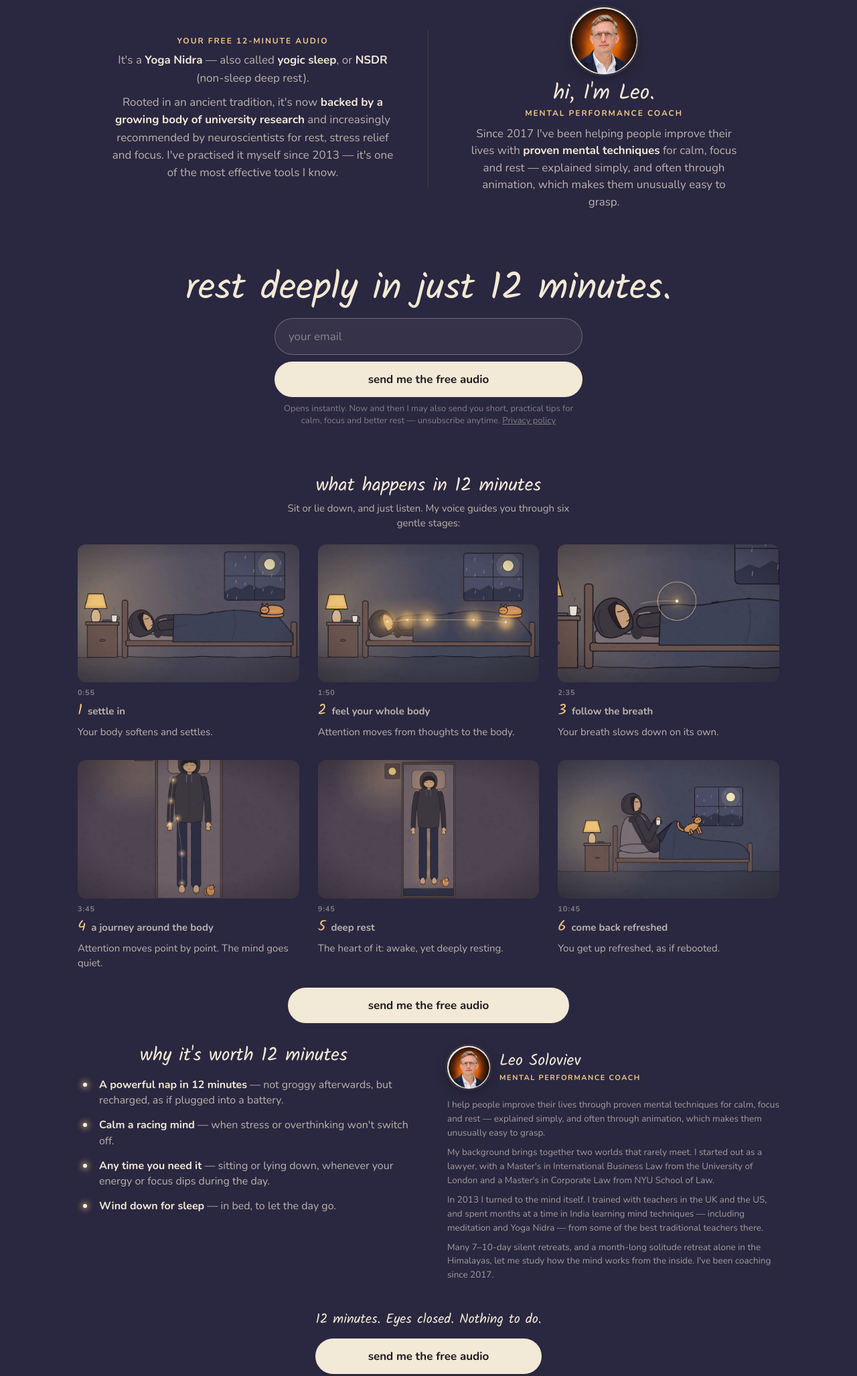
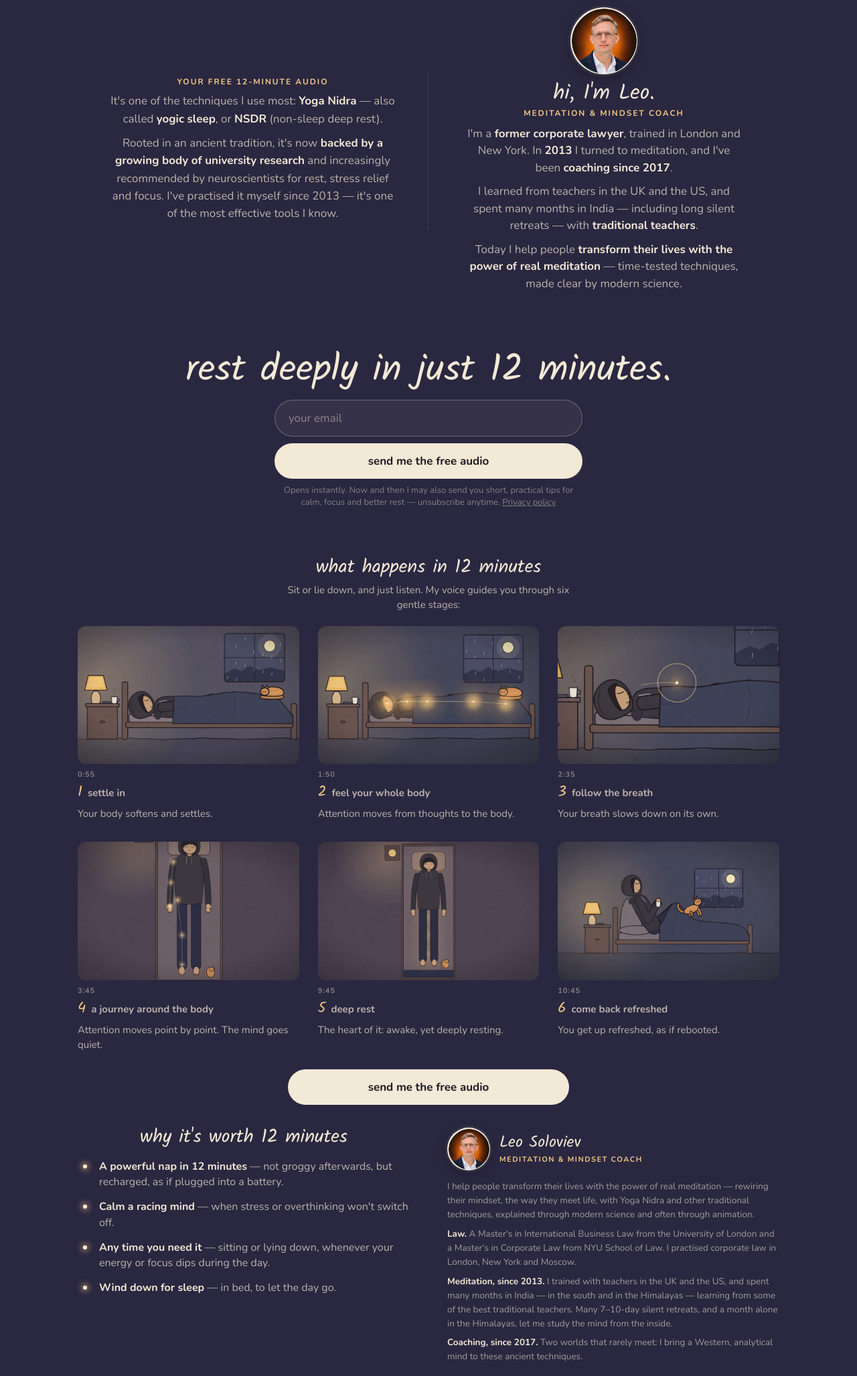
Before and after one commit to levsoloviev/byleo, a plain HTML site: page index.html in a window 1280 px wide. Shown: the part 561-2616 px from the top of the page at 67% size. Drawn offline with nearby package versions, Linux system fonts and the light colour scheme.

Commit message:
Add files via upload

```diff
--- a/index.html
+++ b/index.html
@@ -4,7 +4,7 @@
 <meta charset="utf-8" />
 <meta name="viewport" content="width=device-width, initial-scale=1" />
 <title>Free 12-minute Yoga Nidra (NSDR) audio — rest deeply · Leo Soloviev</title>
-<meta name="description" content="Free 12-minute guided Yoga Nidra (NSDR, non-sleep deep rest) audio by Leo Soloviev, mental performance coach. Feel recharged, like after a powerful nap." />
+<meta name="description" content="Free 12-minute guided Yoga Nidra (NSDR, non-sleep deep rest) audio by Leo Soloviev, meditation and mindset coach. Feel recharged, like after a powerful nap." />
 <link rel="canonical" href="https://byleo.org/" />
 <meta name="author" content="Leo Soloviev" />
 <meta name="robots" content="index, follow, max-image-preview:large, max-snippet:-1" />
@@ -39,7 +39,7 @@
    "@id": "https://byleo.org/#website",
    "url": "https://byleo.org/",
    "name": "byleo.org",
-   "description": "Proven mental techniques for calm, focus and rest by Leo Soloviev.",
+   "description": "Transform your life with the power of real meditation: traditional techniques and modern science, by Leo Soloviev.",
    "publisher": {
     "@id": "https://byleo.org/#leo"
    },
@@ -51,8 +51,8 @@
    "name": "Leo Soloviev",
    "url": "https://byleo.org/",
    "image": "https://byleo.org/assets/leo.jpg",
-   "jobTitle": "Mental performance coach",
-   "description": "Mental performance coach. Helping people improve their lives through proven mental techniques for calm, focus and rest since 2017; practising meditation and Yoga Nidra since 2013.",
+   "jobTitle": "Meditation and mindset coach",
+   "description": "Former corporate lawyer, trained in London and New York, practised in London, New York and Moscow; turned to meditation in 2013 and has been coaching since 2017. Trained with teachers in the UK and the US and for many months with traditional teachers in India, including long silent retreats.",
    "alumniOf": [
     {
      "@type": "CollegeOrUniversity",
@@ -70,7 +70,7 @@
     "Mindfulness",
     "Stress relief",
     "Focus",
-    "Mental performance"
+    "Mindset coaching"
    ],
    "sameAs": [
     "https://www.instagram.com/byleo_org/"
@@ -81,7 +81,7 @@
    "@id": "https://byleo.org/#webpage",
    "url": "https://byleo.org/",
    "name": "Free 12-minute Yoga Nidra (NSDR) audio — rest deeply",
-   "description": "Free 12-minute guided Yoga Nidra (NSDR, non-sleep deep rest) audio by Leo Soloviev, mental performance coach. Feel recharged, like after a powerful nap.",
+   "description": "Free 12-minute guided Yoga Nidra (NSDR, non-sleep deep rest) audio by Leo Soloviev, meditation and mindset coach. Feel recharged, like after a powerful nap.",
    "isPartOf": {
     "@id": "https://byleo.org/#website"
    },
@@ -163,7 +163,7 @@
   .what { font-size: 16px; line-height: 1.5; color: var(--cream-soft); margin: 0 auto; max-width: 24em; }
   .what b, .about-audio b { color: var(--cream); font-weight: 700; }
   .about-audio { font-size: 16px; line-height: 1.55; color: var(--cream-soft); margin: 0 auto; max-width: 26em; }
-  .about-audio + .about-audio { margin-top: 10px; }
+  .about-audio + .about-audio, .what + .what { margin-top: 10px; }
   .eyebrow { font-size: 12px; font-weight: 700; letter-spacing: 0.16em; text-transform: uppercase; color: var(--amber); text-align: center; margin: 0 0 8px; }
   h1 { font-family: "Kalam", cursive; font-weight: 400; font-size: 38px; line-height: 1.05; text-align: center; margin: 0 0 14px; }
   .sub { font-size: 16px; line-height: 1.5; color: var(--cream-soft); text-align: center; margin: 0 auto 18px; max-width: 28em; }
@@ -200,6 +200,7 @@
   .leo .role { font-size: 11px; font-weight: 700; letter-spacing: 0.14em; text-transform: uppercase; color: var(--amber); margin: 4px 0 0; }
   .leo p { font-size: 13.5px; line-height: 1.55; color: rgba(242, 233, 214, 0.6); margin: 0 0 8px; text-align: left; }
   .leo p:last-child { margin-bottom: 0; }
+  .leo p b { color: var(--cream); font-weight: 700; }
   /* a second button at the end, for people who scroll down first */
   .again { margin-top: 30px; text-align: center; }
   .again-line { font-family: "Kalam", cursive; font-size: 20px; margin: 0 0 12px; }
@@ -252,13 +253,15 @@
       <div class="block hello">
         <div class="ring"><img src="assets/leo.jpg" width="168" height="168" alt="Leo Soloviev" /></div>
         <p class="hi">hi, I'm Leo.</p>
-        <p class="role-top">mental performance coach</p>
-        <p class="what">Since 2017 I've been helping people improve their lives with <b>proven mental techniques</b> for calm, focus and rest — explained simply, and often through animation, which makes them unusually easy to grasp.</p>
+        <p class="role-top">meditation &amp; mindset coach</p>
+        <p class="what">I'm a <b>former corporate lawyer</b>, trained in London and New York. In <b>2013</b> I turned to meditation, and I've been <b>coaching since 2017</b>.</p>
+        <p class="what">I learned from teachers in the UK and the US, and spent many months in India — including long silent retreats — with <b>traditional teachers</b>.</p>
+        <p class="what">Today I help people <b>transform their lives with the power of real meditation</b> — time-tested techniques, made clear by modern science.</p>
       </div>
 
       <div class="block">
         <p class="eyebrow">your free 12-minute audio</p>
-        <p class="about-audio">It's a <b>Yoga Nidra</b> — also called <b>yogic sleep</b>, or <b>NSDR</b> (non-sleep deep rest).</p>
+        <p class="about-audio">It's one of the techniques I use most: <b>Yoga Nidra</b> — also called <b>yogic sleep</b>, or <b>NSDR</b> (non-sleep deep rest).</p>
         <p class="about-audio">Rooted in an ancient tradition, it's now <b>backed by a growing body of university research</b> and increasingly recommended by neuroscientists for rest, stress relief and focus. I've practised it myself since 2013 — it's one of the most effective tools I know.</p>
       </div>
 
@@ -331,13 +334,13 @@
           <div class="ring"><img src="assets/leo.jpg" width="168" height="168" alt="Leo Soloviev" loading="lazy" /></div>
           <div>
             <h2>Leo Soloviev</h2>
-            <div class="role">mental performance coach</div>
+            <div class="role">meditation &amp; mindset coach</div>
           </div>
         </div>
-        <p>I help people improve their lives through proven mental techniques for calm, focus and rest — explained simply, and often through animation, which makes them unusually easy to grasp.</p>
-        <p>My background brings together two worlds that rarely meet. I started out as a lawyer, with a Master's in International Business Law from the University of London and a Master's in Corporate Law from NYU School of Law.</p>
-        <p>In 2013 I turned to the mind itself. I trained with teachers in the UK and the US, and spent months at a time in India learning mind techniques — including meditation and Yoga Nidra — from some of the best traditional teachers there.</p>
-        <p>Many 7–10-day silent retreats, and a month-long solitude retreat alone in the Himalayas, let me study how the mind works from the inside. I've been coaching since 2017.</p>
+        <p>I help people transform their lives with the power of real meditation — rewiring their mindset, the way they meet life, with Yoga Nidra and other traditional techniques, explained through modern science and often through animation.</p>
+        <p><b>Law.</b> A Master's in International Business Law from the University of London and a Master's in Corporate Law from NYU School of Law. I practised corporate law in London, New York and Moscow.</p>
+        <p><b>Meditation, since 2013.</b> I trained with teachers in the UK and the US, and spent many months in India — in the south and in the Himalayas — learning from some of the best traditional teachers. Many 7–10-day silent retreats, and a month alone in the Himalayas, let me study the mind from the inside.</p>
+        <p><b>Coaching, since 2017.</b> Two worlds that rarely meet: I bring a Western, analytical mind to these ancient techniques.</p>
       </div>
       <div class="again">
         <p class="again-line">12 minutes. Eyes closed. Nothing to do.</p>
```
Also changed, not shown: llms.txt.
